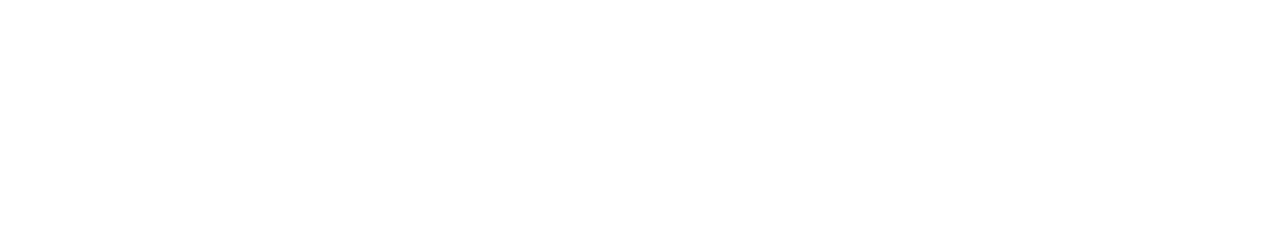
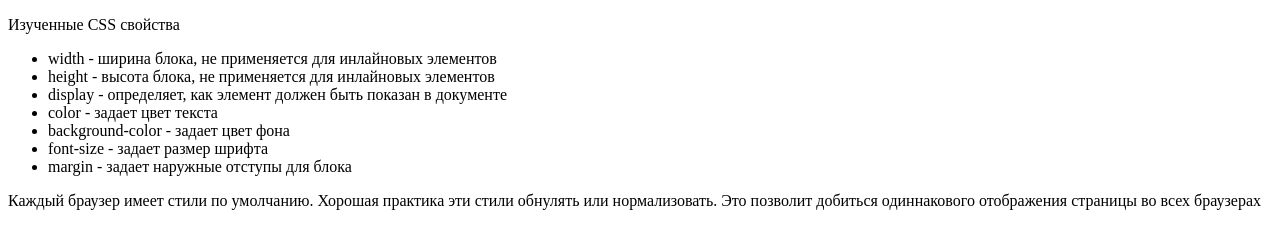
Before and after one commit to she13lest/less4, a plain HTML site: page task1/index.html in a window 1280 px wide. Drawn offline with Linux system fonts and the light colour scheme.

Commit message:
2 задание в уроке

```diff
--- a/task1/index.html
+++ b/task1/index.html
@@ -1,10 +1,28 @@
 <!DOCTYPE html>
-<html lang="en">
+<html lang="ru">
   <head>
     <meta charset="UTF-8" />
-    <meta http-equiv="X-UA-Compatible" content="IE=edge" />
-    <meta name="viewport" content="width=device-width, initial-scale=1.0" />
-    <title>Document</title>
+    <title>Класс</title>
   </head>
-  <body></body>
+  <body>
+    <main>
+      <p>Изученные CSS свойства</p>
+      <ul>
+        <li>width - ширина блока, не применяется для инлайновых элементов</li>
+        <li>height - высота блока, не применяется для инлайновых элементов</li>
+        <li>
+          display - определяет, как элемент должен быть показан в документе
+        </li>
+        <li>color - задает цвет текста</li>
+        <li>background-color - задает цвет фона</li>
+        <li>font-size - задает размер шрифта</li>
+        <li>margin - задает наружные отступы для блока</li>
+      </ul>
+      <p>
+        Каждый браузер имеет стили по умолчанию. Хорошая практика эти стили
+        обнулять или нормализовать. Это позволит добиться одиннакового
+        отображения страницы во всех браузерах
+      </p>
+    </main>
+  </body>
 </html>
--- /dev/null
+++ b/task1/main.css
@@ -0,0 +1,9 @@
+body {
+  font-size: 24px;
+}
+p {
+  color: green;
+}
+li {
+  color: orange;
+}
```
